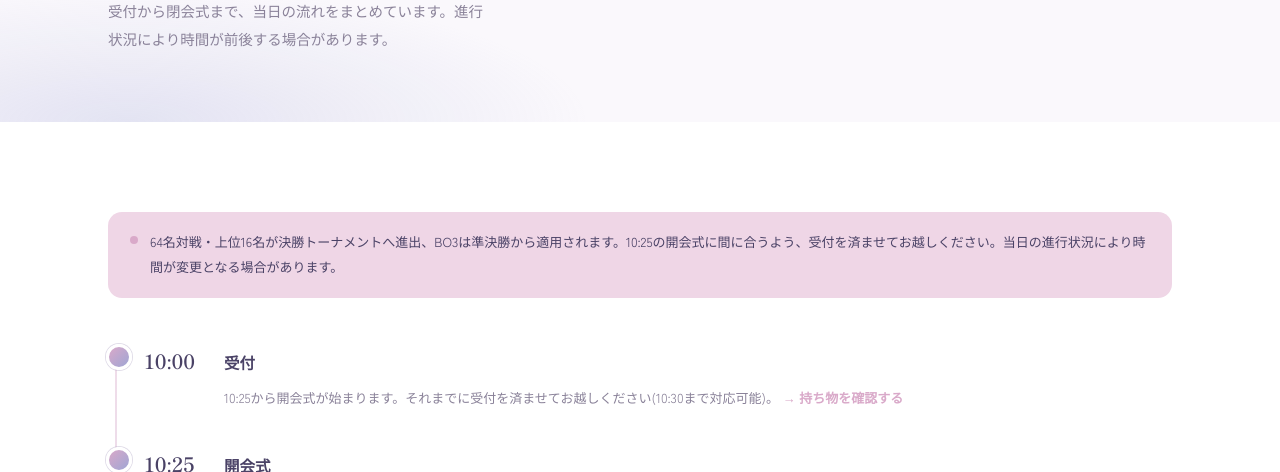
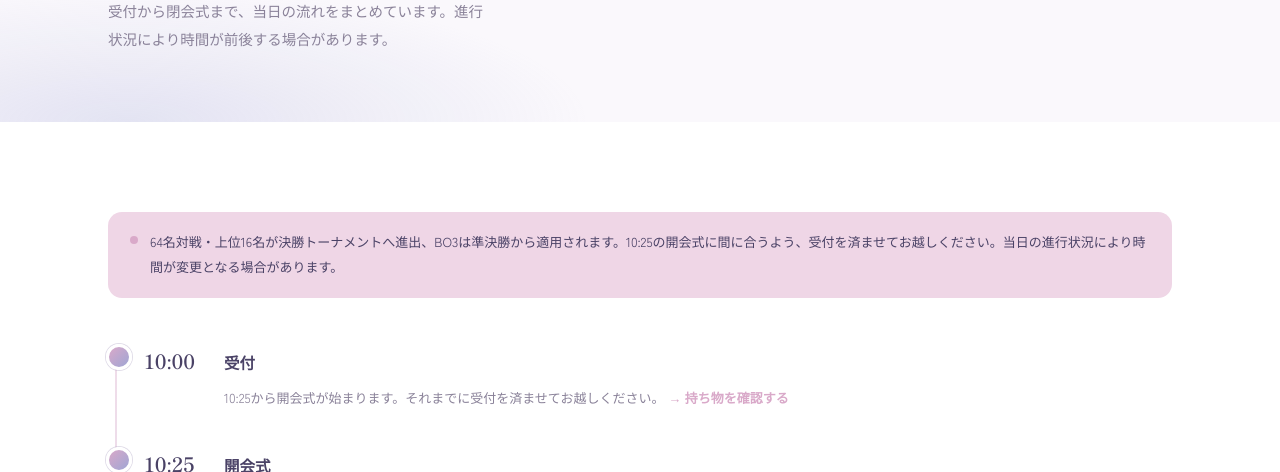
Before and after one commit to tsukinopoke/moonblast-tour, a plain HTML site: page schedule.html in a window 1280 px wide. Shown: the part 328-800 px from the top of the page. Drawn offline with Linux system fonts and the light colour scheme.

Commit message:
Update schedule.html

```diff
--- a/schedule.html
+++ b/schedule.html
@@ -400,7 +400,7 @@
       <div class="tl">
         <div class="tl-item milestone">
           <div class="tl-row"><span class="tl-time">10:00</span><span class="tl-title">受付</span></div>
-          <div class="tl-desc">10:25から開会式が始まります。それまでに受付を済ませてお越しください(10:30まで対応可能)。 <a href="event-info.html#items">→ 持ち物を確認する</a></div>
+          <div class="tl-desc">10:25から開会式が始まります。それまでに受付を済ませてお越しください。 <a href="event-info.html#items">→ 持ち物を確認する</a></div>
         </div>
         <div class="tl-item milestone">
           <div class="tl-row"><span class="tl-time">10:25</span><span class="tl-title">開会式</span></div>
```
